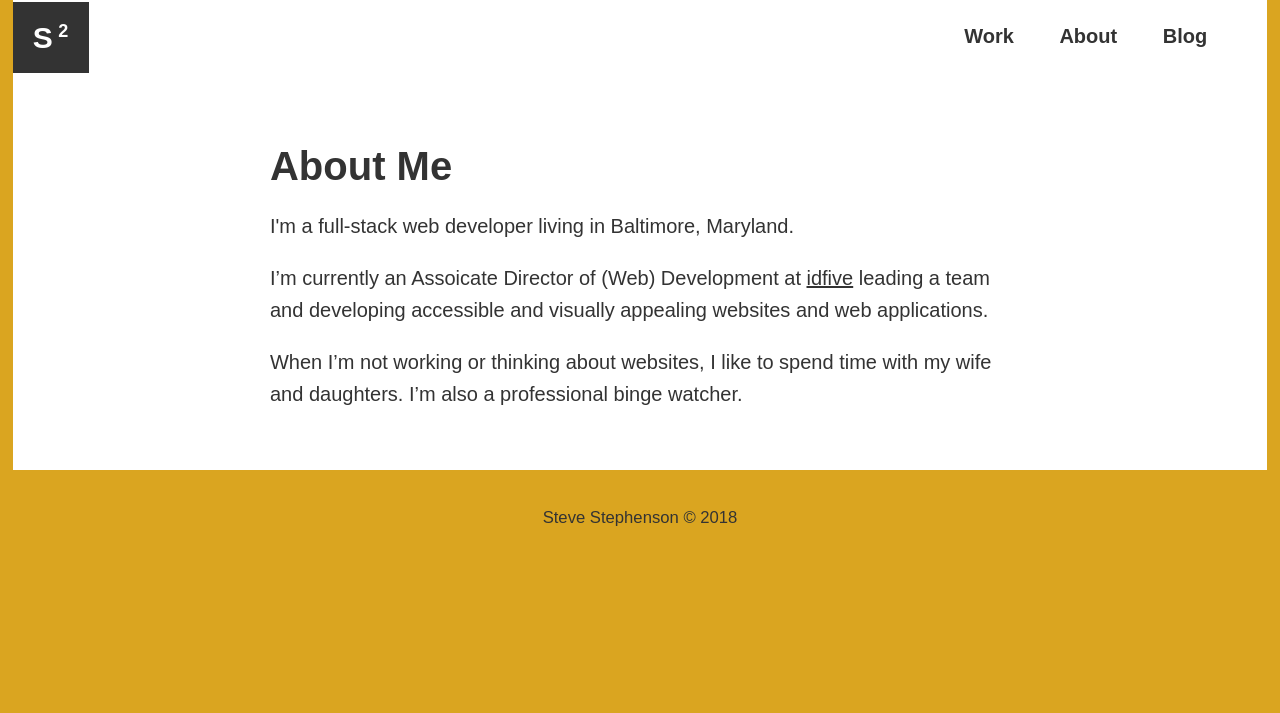
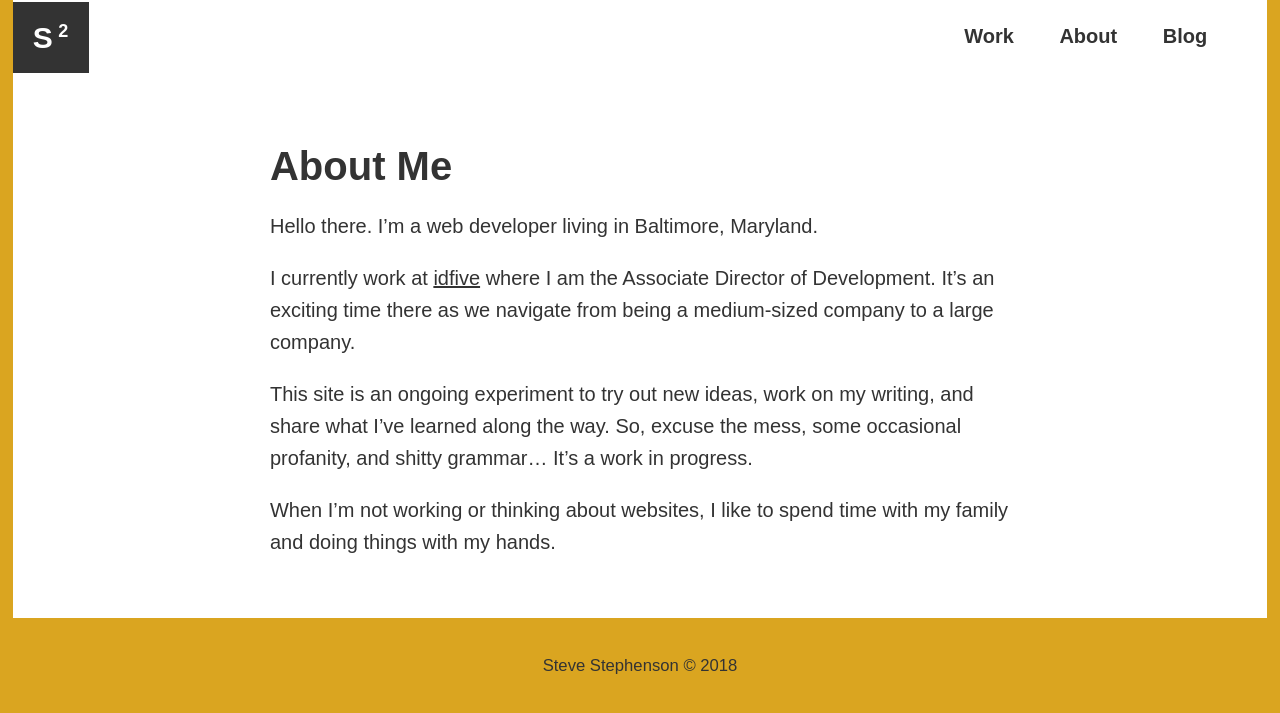
Before and after one commit to Steveiscreative/steveiscreative.github.io, a Jekyll site: the page built from about.md, in a window 1280 px wide. Shown: the top 713 px of the page. Built offline with Jekyll 4.4.1, drawn with Linux system fonts in a browser that asks for light colours; some web fonts are replaced.

Commit message:
About page content update

```diff
--- a/_sass/_base.scss
+++ b/_sass/_base.scss
@@ -56,3 +56,11 @@ blockquote {
   font-weight: bold;
   font-size: rem($base-font-size + 8)
 }
+
+.lead {
+  font-family: $serif;
+  font-size: rem($base-font-size*1.5);
+  font-weight: bold;
+  font-style: italic;
+  line-height: 1.2
+}
--- a/about.md
+++ b/about.md
@@ -4,8 +4,10 @@ title: About Me
 permalink: /about/
 ---
 
-<p class="lead">I'm a full-stack web developer living in Baltimore, Maryland.</p>
+Hello there. I'm a web developer living in Baltimore, Maryland.
 
-I'm currently an Assoicate Director of (Web) Development at [idfive](http://idfive.com) leading a team and developing accessible and visually appealing websites and web applications.
+I currently work at [idfive](http://idfive.com) where I am the Associate Director of Development. It's an exciting time there as we navigate from being a medium-sized company to a large company.
 
-When I'm not working or thinking about websites, I like to spend time with my wife and daughters. I'm also a professional binge watcher.
+This site is an ongoing experiment to try out new ideas, work on my writing, and share what I've learned along the way. So, excuse the mess, some occasional profanity, and shitty grammar... It's a work in progress.
+
+When I'm not working or thinking about websites, I like to spend time with my family and doing things with my hands.
```
